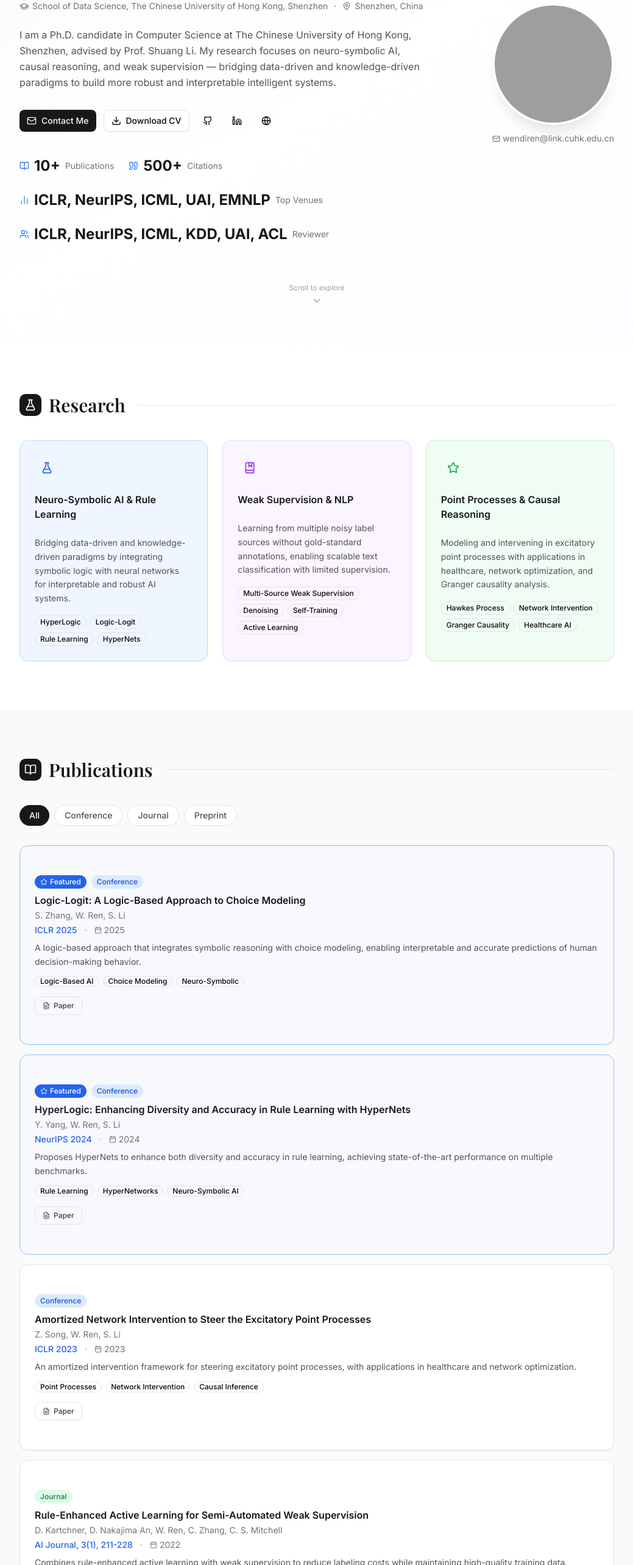
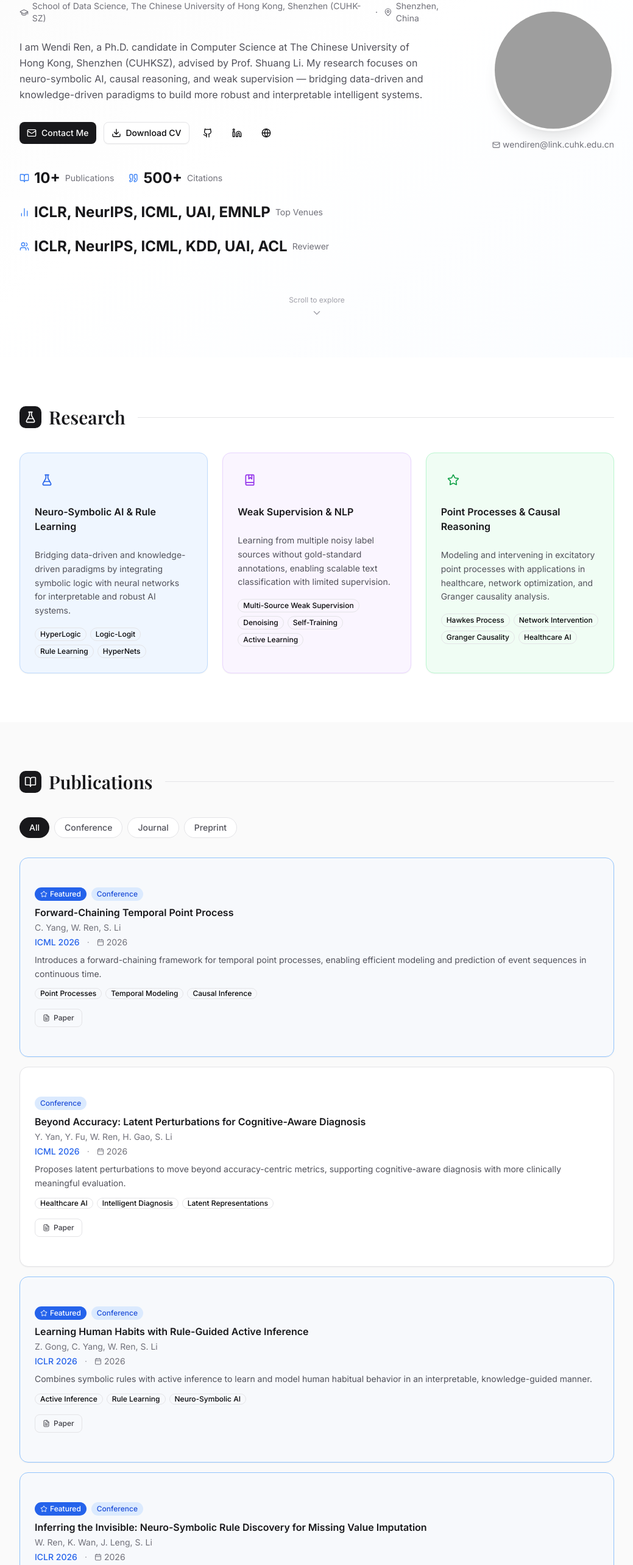
Before and after one commit to conniemessi/phd-homepage, a React (Vite) app in the folder app/: page / in a window 1280 px wide. Shown: the part 234-2800 px from the top of the page at 61% size, without its empty margins (120-1159 px from the left). Built offline with nearby package versions, Linux system fonts and the light colour scheme; grey boxes are pictures that could not be loaded; a web font is replaced by a local one.

Commit message:
new paper and cv

```diff
--- a/app/index.html
+++ b/app/index.html
@@ -3,7 +3,8 @@
   <head>
     <meta charset="UTF-8" />
     <meta name="viewport" content="width=device-width, initial-scale=1.0" />
-    <title>PhD Portfolio</title>
+    <title>Wendi Ren | Ph.D. Candidate, CUHK-Shenzhen</title>
+    <meta name="description" content="Wendi Ren is a Ph.D. candidate in Computer Science at CUHK-Shenzhen (CUHKSZ), researching neuro-symbolic AI, causal reasoning, and weak supervision." />
   </head>
   <body>
     <div id="root"></div>
--- a/app/src/App.tsx
+++ b/app/src/App.tsx
@@ -18,17 +18,19 @@ const profile = {
   name: 'Wendi Ren',
   title: 'Ph.D. Candidate in Computer Science',
   department: 'School of Data Science',
-  university: 'The Chinese University of Hong Kong, Shenzhen',
+  university: 'The Chinese University of Hong Kong, Shenzhen (CUHK-SZ)',
   location: 'Shenzhen, China',
   email: 'wendiren@link.cuhk.edu.cn',
   github: 'https://github.com/conniemessi',
   linkedin: 'https://linkedin.com/in/WendiRen',
   twitter: '',
   googleScholar: 'https://scholar.google.com/citations?user=V0vQt1YAAAAJ&hl=zh-CN',
-  website: '#',
-  bio: `I am a Ph.D. candidate in Computer Science at The Chinese University of Hong Kong, Shenzhen, advised by Prof. Shuang Li. My research focuses on neuro-symbolic AI, causal reasoning, and weak supervision — bridging data-driven and knowledge-driven paradigms to build more robust and interpretable intelligent systems.
+  website: 'https://conniemessi.github.io/phd-homepage/',
+  cv: `${import.meta.env.BASE_URL}Resume_WendiRen_2026.pdf`,
+  cvDownloadName: 'WendiRen_CV_2026.pdf',
+  bio: `I am Wendi Ren, a Ph.D. candidate in Computer Science at The Chinese University of Hong Kong, Shenzhen (CUHKSZ), advised by Prof. Shuang Li. My research focuses on neuro-symbolic AI, causal reasoning, and weak supervision — bridging data-driven and knowledge-driven paradigms to build more robust and interpretable intelligent systems.
 
-Prior to my PhD, I earned my M.S. in Computational Science & Engineering from Georgia Institute of Technology (College of Computing, GPA: 3.8/4.0) and B.Eng. in Computer Science from Sun Yat-sen University. I also worked as an AI Algorithm Engineer (Team Leader) at Huawei, leading research on the third wave of AI for autonomous driving networks.`,
+Prior to my PhD at CUHKSZ, I earned my M.S. in Computational Science & Engineering from Georgia Institute of Technology (College of Computing, GPA: 3.8/4.0) and B.Eng. in Computer Science from Sun Yat-sen University. I also worked as an AI Algorithm Engineer (Team Leader) at Huawei, leading research on the third wave of AI for autonomous driving networks.`,
   researchInterests: ['Neuro-Symbolic AI', 'Causal Reasoning', 'Weak Supervision', 'Point Processes', 'Knowledge-Driven AI'],
   stats: [
     { label: 'Publications', value: '10+', icon: BookOpen },
@@ -67,11 +69,11 @@ const workExperience = [
 const education = [
   {
     degree: 'Ph.D. in Computer Science',
-    institution: 'The Chinese University of Hong Kong, Shenzhen',
+    institution: 'The Chinese University of Hong Kong, Shenzhen (CUHKSZ)',
     location: 'Shenzhen, China',
     period: 'Aug 2023 – Present',
     advisor: 'Prof. Shuang Li',
-    description: 'Research on neuro-symbolic AI, causal reasoning in point processes, and AI-enhanced intelligent diagnosis. One paper accepted to ICLR 2025; one paper accepted to NeurIPS 2024.',
+    description: 'Research on neuro-symbolic AI, causal reasoning in point processes, and AI-enhanced intelligent diagnosis at CUHK-Shenzhen (CUHKSZ). One paper accepted to ICLR 2025; one paper accepted to NeurIPS 2024.',
     logo: '🎓',
   },
   {
@@ -99,6 +101,66 @@ const publications: Array<{
   title: string; authors: string; venue: string; year: number; type: string;
   highlight: boolean; abstract: string; tags: string[]; links: PubLinks; citations: number
 }> = [
+  {
+    title: 'Forward-Chaining Temporal Point Process',
+    authors: 'C. Yang, W. Ren, S. Li',
+    venue: 'ICML 2026',
+    year: 2026,
+    type: 'Conference',
+    highlight: true,
+    abstract: 'Introduces a forward-chaining framework for temporal point processes, enabling efficient modeling and prediction of event sequences in continuous time.',
+    tags: ['Point Processes', 'Temporal Modeling', 'Causal Inference'],
+    links: { paper: '#' },
+    citations: 0,
+  },
+  {
+    title: 'Beyond Accuracy: Latent Perturbations for Cognitive-Aware Diagnosis',
+    authors: 'Y. Yan, Y. Fu, W. Ren, H. Gao, S. Li',
+    venue: 'ICML 2026',
+    year: 2026,
+    type: 'Conference',
+    highlight: false,
+    abstract: 'Proposes latent perturbations to move beyond accuracy-centric metrics, supporting cognitive-aware diagnosis with more clinically meaningful evaluation.',
+    tags: ['Healthcare AI', 'Intelligent Diagnosis', 'Latent Representations'],
+    links: { paper: '#' },
+    citations: 0,
+  },
+  {
+    title: 'Learning Human Habits with Rule-Guided Active Inference',
+    authors: 'Z. Gong, C. Yang, W. Ren, S. Li',
+    venue: 'ICLR 2026',
+    year: 2026,
+    type: 'Conference',
+    highlight: true,
+    abstract: 'Combines symbolic rules with active inference to learn and model human habitual behavior in an interpretable, knowledge-guided manner.',
+    tags: ['Active Inference', 'Rule Learning', 'Neuro-Symbolic AI'],
+    links: { paper: '#' },
+    citations: 0,
+  },
+  {
+    title: 'Inferring the Invisible: Neuro-Symbolic Rule Discovery for Missing Value Imputation',
+    authors: 'W. Ren, K. Wan, J. Leng, S. Li',
+    venue: 'ICLR 2026',
+    year: 2026,
+    type: 'Conference',
+    highlight: true,
+    abstract: 'A neuro-symbolic approach that discovers interpretable rules to impute missing values by inferring latent structure in incomplete data.',
+    tags: ['Neuro-Symbolic AI', 'Rule Discovery', 'Missing Data'],
+    links: { paper: '#' },
+    citations: 0,
+  },
+  {
+    title: 'Sampling Complexity of TD and PPO in RKHS',
+    authors: 'L. Zou, W. Ren, W. Zhang, L. Ding, S. Li',
+    venue: 'ICLR 2026',
+    year: 2026,
+    type: 'Conference',
+    highlight: false,
+    abstract: 'Analyzes the sampling complexity of temporal-difference learning and proximal policy optimization when function approximation is performed in reproducing kernel Hilbert spaces.',
+    tags: ['Reinforcement Learning', 'RKHS', 'Theory'],
+    links: { paper: '#' },
+    citations: 0,
+  },
   {
     title: 'Logic-Logit: A Logic-Based Approach to Choice Modeling',
     authors: 'S. Zhang, W. Ren, S. Li',
@@ -348,7 +410,7 @@ function Navbar() {
             </a>
           ))}
           <Button size="sm" variant="outline" className="gap-1.5 text-xs" asChild>
-            <a href="#" download>
+            <a href={profile.cv} download={profile.cvDownloadName}>
               <Download size={13} /> CV
             </a>
           </Button>
@@ -408,7 +470,9 @@ function Hero() {
                 <a href={`mailto:${profile.email}`}><Mail size={15} /> Contact Me</a>
               </Button>
               <Button variant="outline" className="gap-2" asChild>
-                <a href="#" download><Download size={15} /> Download CV</a>
+                <a href={profile.cv} download={profile.cvDownloadName}>
+                  <Download size={15} /> Download CV
+                </a>
               </Button>
               <Button variant="ghost" size="icon" className="w-9 h-9" asChild>
                 <a href={profile.github} target="_blank" rel="noreferrer"><Github size={17} /></a>
```
